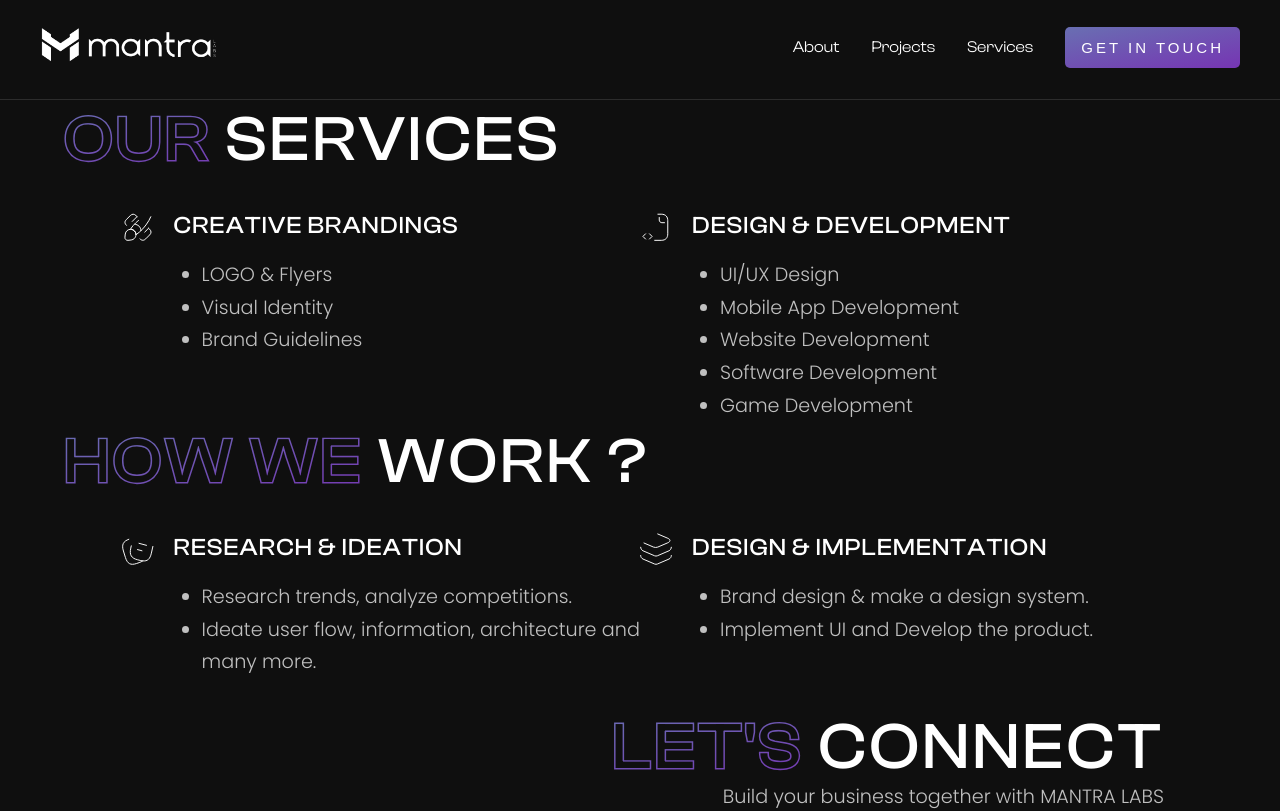
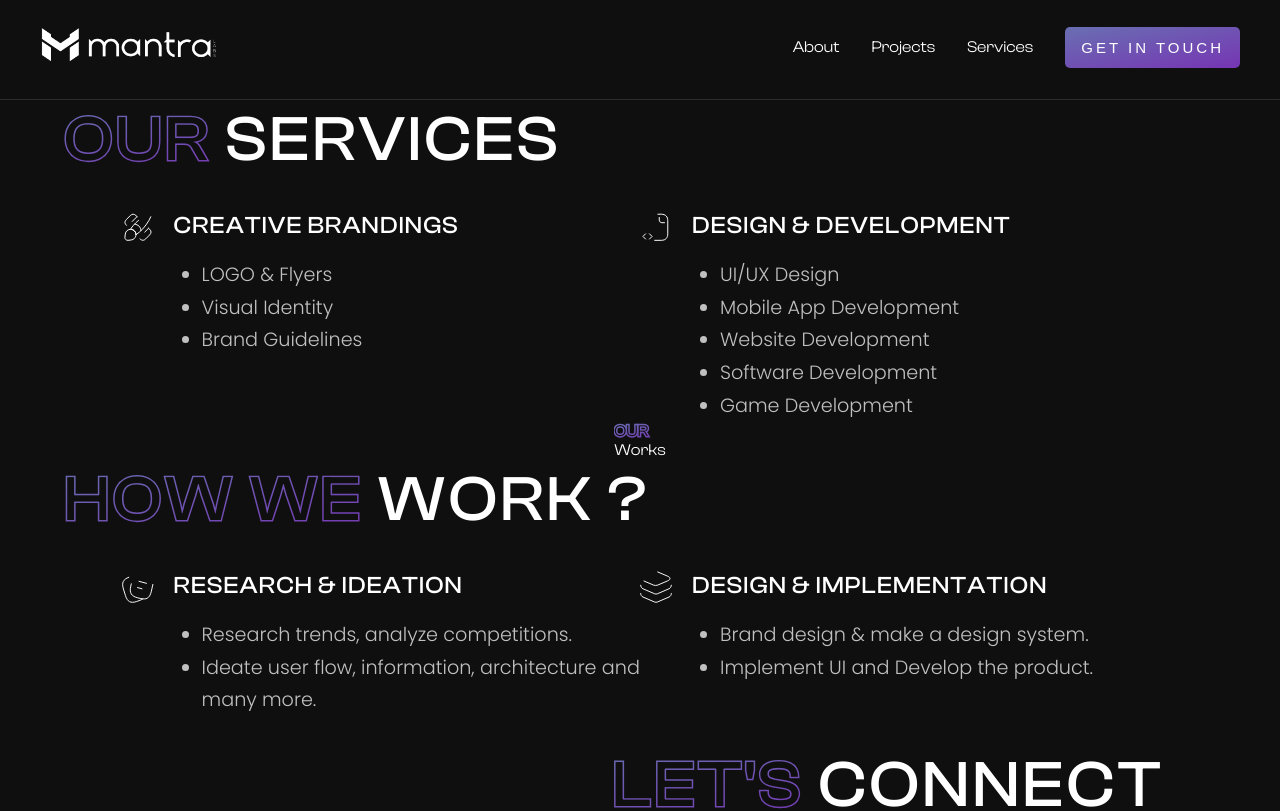
Before and after one commit to aashish-cd/fund-raiser, a Next.js app: page / in a window 1280 px wide. Shown: the top 811 px of the page. Built offline with nearby package versions, Linux system fonts and the light colour scheme.

Commit message:
ourworkAdded

```diff
--- a/components/OurWork/OurWork.tsx
+++ b/components/OurWork/OurWork.tsx
@@ -4,7 +4,14 @@ import styles from './Works.module.scss'
 const OurWork = () => {
   return (
     <>
-      <div className={styles.Wraper}></div>
+      <div className={styles.Wraper}>
+        <div className={styles.Upper}>
+          <div className="outline-gradient-text">OUR</div>
+          <div className={styles.Works}>Works</div>
+        </div>
+        <div className={styles.DemoWork}></div>
+      </div>
     </>
   )
 }
+export default OurWork
--- a/pages/index.tsx
+++ b/pages/index.tsx
@@ -2,6 +2,7 @@ import Contact from '@/components/Contact/Contact'
 import Footer from '@/components/Footer/Footer'
 import HowWeWork from '@/components/HowWeWork/HowWeWork'
 import NavBar from '@/components/NavBar/Navbar'
+import OurWork from '@/components/OurWork/OurWork'
 import styles from '../styles/Home.module.scss'
 import { howWeWorkData, ourServicesData } from './api/data'
 
@@ -17,6 +18,7 @@ export default function Home() {
           }}
           data={ourServicesData}
         />
+        <OurWork />
         <HowWeWork
           title={{
             mainText: 'HOW WE',
```
